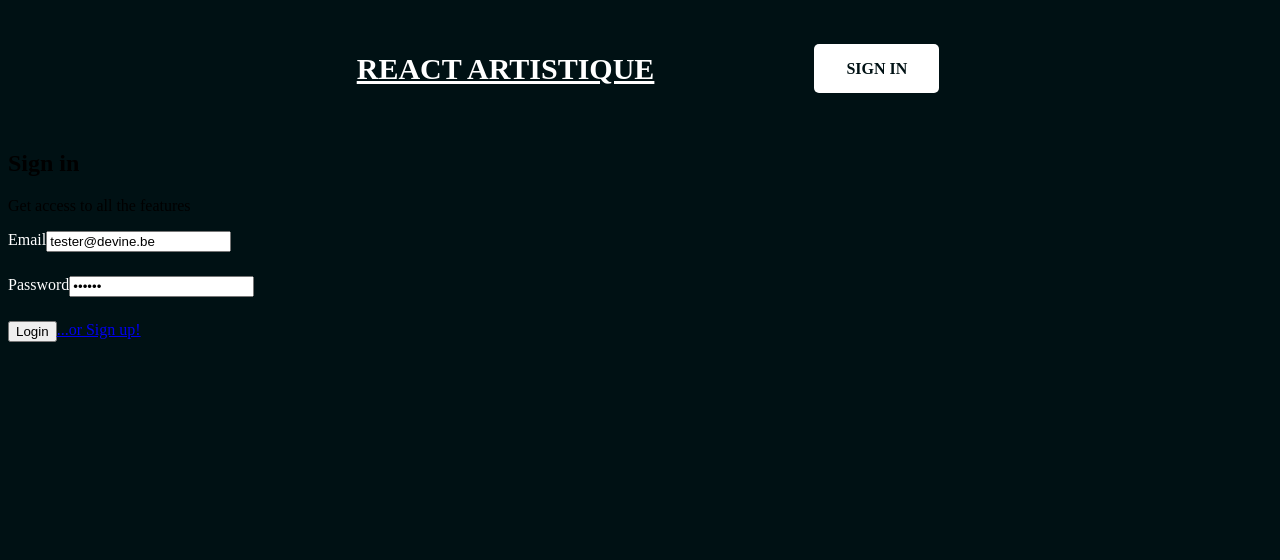
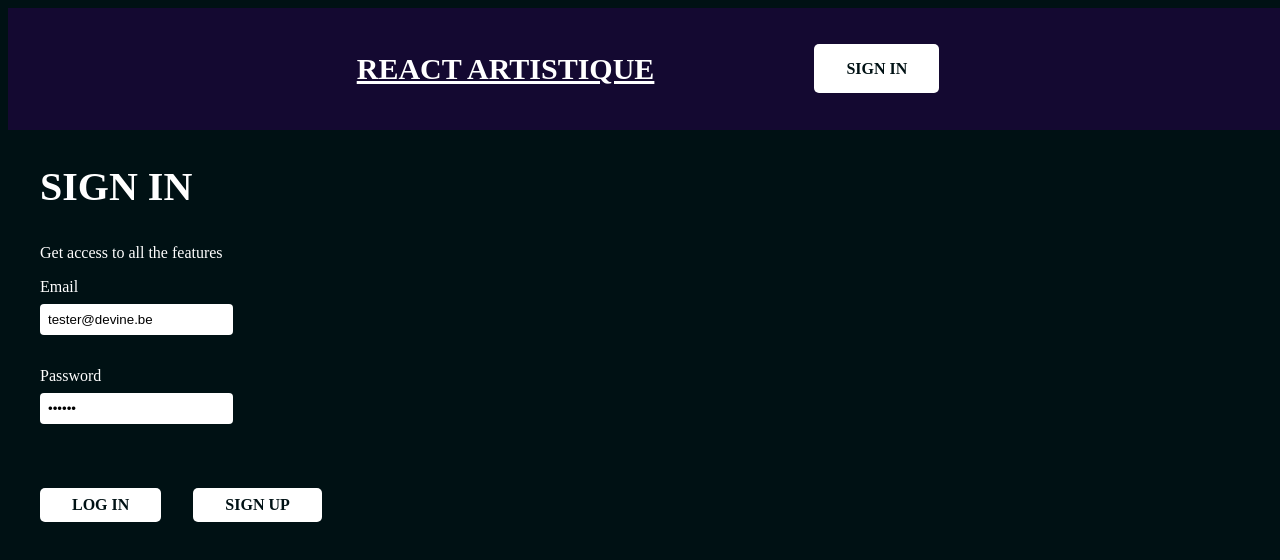
Before and after one commit to hansmaas123/reactartistiquestrapi, a React (Vite) app in the folder client/: page /auth/login in a window 1280 px wide. Shown: the top 560 px of the page. Built offline with nearby package versions, Linux system fonts and the light colour scheme.

Commit message:
finished css and entire project

```diff
--- a/client/src/routes/auth/login.jsx
+++ b/client/src/routes/auth/login.jsx
@@ -50,19 +50,19 @@ const Login = () => {
     let actionData = useActionData();
 
     return (
-        <section>
-            <hgroup className="signin__header">
-                <h2>Sign in</h2>
+        <div className="login__wrapper">
+            <div className="login__header">
+                <h2 className="login__title">SIGN IN</h2>
                 {from != "/" ? (
                     <p>You must log in to view the page at {from}</p>
                 ) : (
                     <p>Get access to all the features</p>
                 )}
-            </hgroup>
+            </div>
             <Form method="post">
-                <div className="form__group">
+                <div className="login__group">
                     <input type="hidden" name="redirectTo" value={from} />
-                    <label htmlFor="email">Email</label>
+                    <label className="login__item" htmlFor="email">Email</label>
                     <input
                         type="email"
                         name="email"
@@ -70,11 +70,12 @@ const Login = () => {
                         placeholder="e-mail"
                         autoComplete="email"
                         defaultValue="tester@devine.be"
+                        className="login__input"
                     />
                     <ErrorField data={actionData} field="email" />
                 </div>
-                <div className="form__group">
-                    <label htmlFor="password">Password</label>
+                <div className="login__group">
+                    <label className="login__item" htmlFor="password">Password</label>
                     <input
                         type="password"
                         name="password"
@@ -82,24 +83,25 @@ const Login = () => {
                         placeholder="Password"
                         autoComplete="current-password"
                         defaultValue="tester"
+                        className="login__input"
                     />
                     <ErrorField data={actionData} field="password" />
                 </div>
-                <div className="form__group">
+                <div className="login__group login__buttons">
                     <ErrorField data={actionData} field="general" />
                     <button
                         type="submit"
                         disabled={isLoggingIn}
                         className="login__button"
                     >
-                        {isLoggingIn ? "Logging in..." : "Login"}
+                        {isLoggingIn ? "LOGGING IN..." : "LOG IN"}
                     </button>
-                    <Link to="/auth/register" className="login__register">
-                        ...or Sign up!
+                    <Link to="/auth/register" className="login__button">
+                        SIGN UP
                     </Link>
                 </div>
             </Form>
-        </section>
+        </div>
     );
 };
 Login.action = action;
--- a/client/src/routes/auth/register.jsx
+++ b/client/src/routes/auth/register.jsx
@@ -47,14 +47,14 @@ const Register = () => {
     let actionData = useActionData();
 
     return (
-        <div>
-            <div>
-                <h2>SIGN UP</h2>
+        <div className="login__wrapper">
+            <div className="login__header">
+                <h2 className="login__title">SIGN UP</h2>
             </div>
             <Form method="post">
                 <input type="hidden" name="redirectTo" value={from} />
-                <div className="form__group">
-                    <label htmlFor="email">Username</label>
+                <div className="login__group">
+                    <label className="login__item" htmlFor="email">Username</label>
                     <input
                         type="text"
                         name="username"
@@ -62,11 +62,12 @@ const Register = () => {
                         placeholder="username"
                         autoComplete="username"
                         defaultValue="tester-0"
+                        className="login__input"
                     />
                     <ErrorField data={actionData} field="username" />
                 </div>
-                <div className="form__group">
-                    <label htmlFor="email">Email</label>
+                <div className="login__group">
+                    <label className="login__item" htmlFor="email">Email</label>
                     <input
                         type="email"
                         name="email"
@@ -74,11 +75,12 @@ const Register = () => {
                         placeholder="e-mail"
                         autoComplete="email"
                         defaultValue="tester@devine.be"
+                        className="login__input"
                     />
                     <ErrorField data={actionData} field="email" />
                 </div>
-                <div className="form__group">
-                    <label htmlFor="password">Password</label>
+                <div className="login__group">
+                    <label className="login__item" htmlFor="password">Password</label>
                     <input
                         type="password"
                         name="password"
@@ -86,17 +88,18 @@ const Register = () => {
                         placeholder="password"
                         autoComplete="current-password"
                         defaultValue="tester"
+                        className="login__input"
                     />
                     <ErrorField data={actionData} field="password" />
                 </div>
-                <div className="form__group">
+                <div className="login__group">
                     <ErrorField data={actionData} field="general" />
                     <button
                         type="submit"
                         disabled={isLoggingIn}
-                        className={actionData && actionData.error ? "shake" : null}
+                        className="login__button"
                     >
-                        {isLoggingIn ? "Sending..." : "Sign up"}
+                        {isLoggingIn ? "SENDING..." : "SIGN UP"}
                     </button>
                 </div>
             </Form>
--- a/client/src/routes/createArtwork.jsx
+++ b/client/src/routes/createArtwork.jsx
@@ -90,12 +90,12 @@ const CreateArtwork = () => {
             <Form className="form" method="POST">
                 <div className="form__group">
                     <label className="label" htmlFor="name">TITLE</label>
-                    <input className="input__field" type="text" id="title" name="title" />
+                    <input className="input__field" type="text" id="title" name="title" required />
                 </div>
 
                 <div className="form__group">
                     <label className="label" htmlFor="description">DESCRIPTION</label>
-                    <textarea className="input__field" name="description" id="description" cols="30" rows="5" ></textarea>
+                    <textarea className="input__field" name="description" id="description" cols="30" rows="5" required ></textarea>
                 </div>
             <div className="form__sliders--wrapper">
                 <label className="label">
--- a/client/src/routes/user.jsx
+++ b/client/src/routes/user.jsx
@@ -1,5 +1,6 @@
 import { useLoaderData, Link } from "react-router-dom";
 import { getUserById } from "../services/user";
+import '../styles/style.css'
 
 const loader = async ({ params }) => {
     const user = await getUserById(params.id);
@@ -10,13 +11,13 @@ const User = () => {
     const { user } = useLoaderData();
     return(
         <>
-            <h2>{user.username}</h2>
-            <div>
-                <h3>ARTWORKS BY {user.username}</h3>
-                <ul>
+            <h2 className="user__title">{user.username}</h2>
+            <div className="works__wrapper">
+                <h3 className="works__title">ARTWORKS BY {user.username}</h3>
+                <ul className="works__list">
                     {user.artworks.map((artwork) => (
-                        <li key={artwork.id}>
-                            <Link to={`/artwork/${artwork.id}`} >{artwork.title}</Link>
+                        <li className="works__list--item" key={artwork.id}>
+                            <Link className="works__link" to={`/artwork/${artwork.id}`} >{artwork.title}</Link>
                         </li>
                     ))}
                 </ul>
--- a/client/src/styles/style.css
+++ b/client/src/styles/style.css
@@ -41,6 +41,7 @@ main{
     justify-content: center;
     align-items: center;
     padding: 1rem 3rem;
+    background: #140931;
 }
 
 .link__wrapper {
@@ -125,7 +126,6 @@ span {
     margin-left: 2rem;
     padding: 1.5rem 2rem;
         background-color: rgb(252, 250, 255);
-        width: fit-content;
         border-radius: 8px;
 }
 .form__sliders--wrapper{
@@ -217,8 +217,8 @@ dd{
     margin-bottom: .5rem;
 }
 .logout__button{
-    background-color: #fff;
-        color: #001114;
+    background-color: red;
+        color: white;
         padding: 1rem 2rem;
         border: none;
         font-weight: bold;
@@ -251,3 +251,51 @@ dd{
     width: fit-content;
     margin-bottom: 2rem;
 }
+.user__title{
+    font-size: 40px;
+    color: white;
+    margin-left: 2rem;
+    text-transform: uppercase;
+}
+.login__wrapper{
+    margin-left: 2rem;
+    color: white;
+}
+.login__title{
+    font-size: 40px;
+}
+.login__group{
+    display: flex;
+    flex-direction: column;
+    width: fit-content;
+    margin-bottom: 1rem;
+}
+.login__item{
+    margin-bottom: .5rem;
+}
+.login__input{
+    margin-bottom: 1rem;
+    border: none;
+    border-radius: 4px;
+    padding: .5rem;
+}
+.login__button{
+    background-color: white;
+        color: #001114;
+        padding: .5rem 2rem;
+        border: none;
+        font-weight: bold;
+        border-radius: 5px;
+        font-weight: bold;
+        font-size: 16px;
+        text-decoration: none;
+        margin: 0rem 1rem;
+        margin-left: 0;
+        font-family: 'Futura', 'sans serif';
+}
+.login__buttons{
+    margin-top: 3rem;
+    display: flex;
+    flex-direction: row;
+    gap: 1rem;
+}
```
